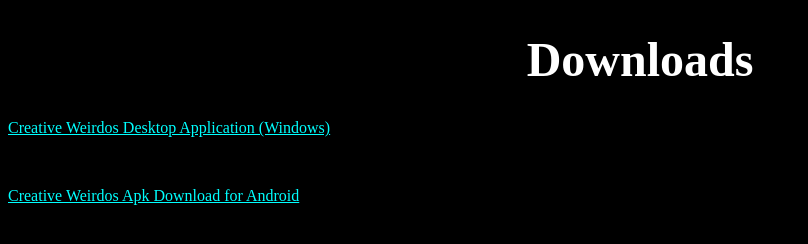
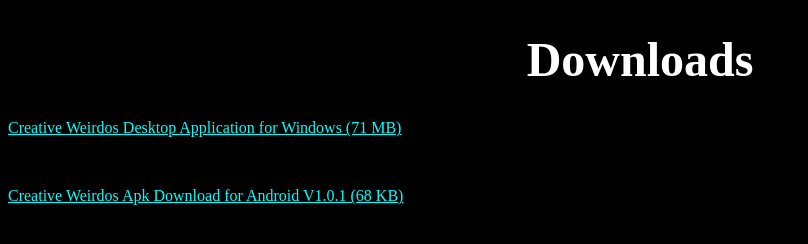
Before and after one commit to TheWa1kingTac0/public-downloads, a plain HTML site: page index.html in a window 1280 px wide. Shown: the whole page, without its empty margins (0-808 px from the left). Drawn offline with Linux system fonts and the light colour scheme.

Commit message:
Update Android Version to 1.0.1

```diff
--- a/index.html
+++ b/index.html
@@ -3,8 +3,8 @@
     <head><title>Downloads</title></head>
     <body style="background-color:black;">
         <h1 style="color:white;font-size:300%;text-align:center;">Downloads</h1>
-        <p><a style="color:aqua;" href="https://thewa1kingtac0.github.io/public-downloads/downloads/creative-weirdos-setup.exe">Creative Weirdos Desktop Application (Windows)</a></p>
+        <p><a style="color:aqua;" href="https://thewa1kingtac0.github.io/public-downloads/downloads/creative-weirdos-setup.exe">Creative Weirdos Desktop Application for Windows (71 MB)</a></p>
         <br>
-        <p><a style="color:aqua;" href="https://thewa1kingtac0.github.io/public-downloads/downloads/creative-weirdos.apk">Creative Weirdos Apk Download for Android</a></p>
+        <p><a style="color:aqua;" href="https://thewa1kingtac0.github.io/public-downloads/downloads/creative-weirdos.apk">Creative Weirdos Apk Download for Android V1.0.1 (68 KB)</a></p>
     </body>
 </html>
```
Also changed, not shown: 1 other file.
